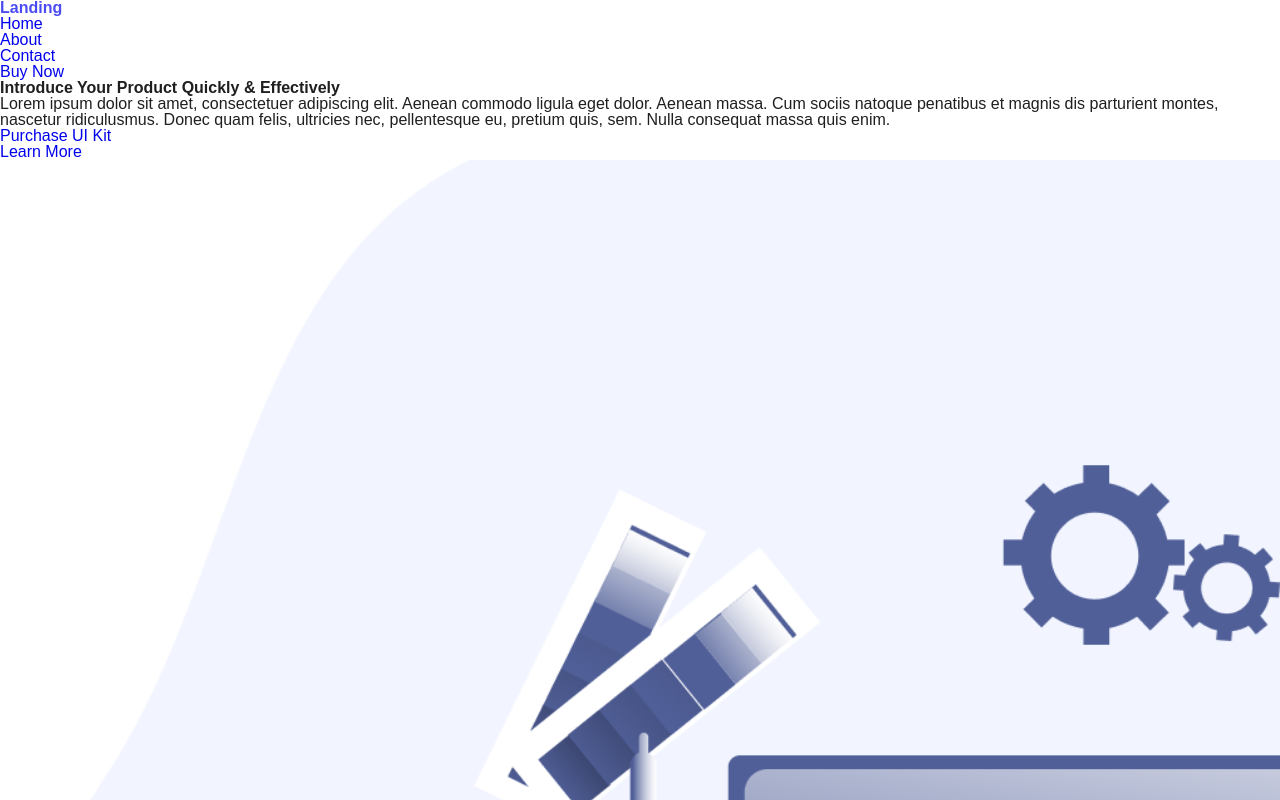
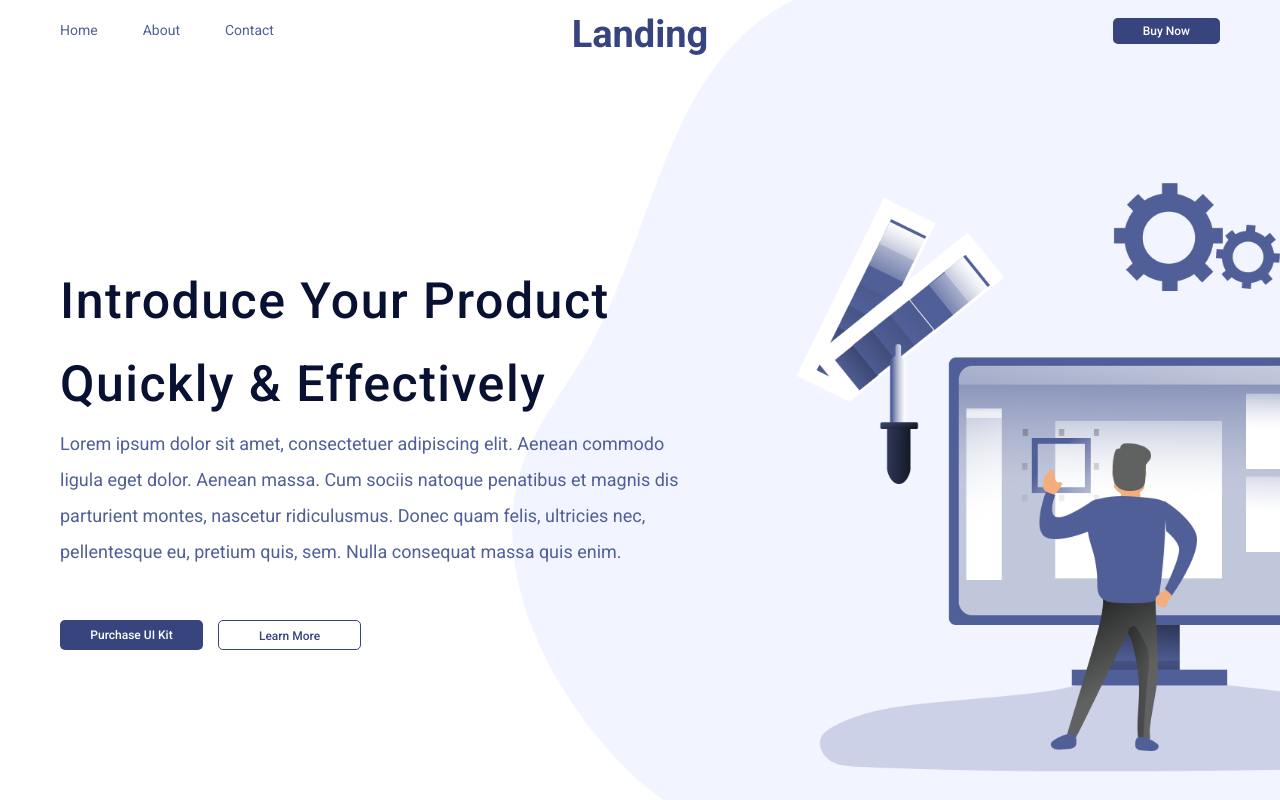
Before and after one commit to rkpg/practice_yaneya, a plain HTML site: page index.html in a window 1280 px wide. Shown: the top 800 px of the page. Drawn offline with Linux system fonts and the light colour scheme.

Commit message:
cssのheaderとtop_sectionをコーディングしました

```diff
--- a/assets/css/style.css
+++ b/assets/css/style.css
@@ -1,2 +1,114 @@
 @charset "utf-8";
 /* CSS Document */
+.header {
+  height: 60px;
+  width: 100%;
+  position: relative;
+}
+.header-content-wrapper {
+  max-width: 1160px;
+  margin: 0 auto;
+  display: flex;
+  justify-content: space-between;
+  align-items: center;
+  padding-top: 22px;
+}
+.menu_wrapper {
+  display: flex;
+  justify-content: space-around;
+}
+.menu_link {
+  font-family: "Roboto", sans-serif;
+  font-weight: 400;
+  padding-right: 45px;
+}
+.menu_link a {
+  color: #505F98;
+  font-size: 14px;
+}
+.header_logo {
+  font-family: "Roboto", sans-serif;
+  font-weight: 700;
+  font-size: 38px;
+  position: absolute;
+  top: 15px;
+  left: 50%;
+  transform: translate(-50%, 0);
+}
+.header_logo a {
+  color: #37447E;
+}
+.buy_btn a {
+  background-color: #37447E;
+  padding: 6px 30px;
+  color: #fff;
+  font-family: "Roboto", sans-serif;
+  font-weight: 500;
+  font-size: 12px;
+  border-radius: 5px;
+}
+.section-top-img_wrapper {
+  position: absolute;
+  top: 0;
+  right: 0;
+  width: 60%;
+  z-index: -1;
+}
+.section_top {
+  max-width: 1160px;
+  margin: 0 auto 200px;
+  padding-top: 200px;
+}
+.section-top_message h2 {
+  font-family: "Roboto", sans-serif;
+  font-weight: 500;
+  font-size: 50px;
+  color: #091133;
+  line-height: 1.66;
+  letter-spacing: 0.03em;
+}
+.section-top_message p {
+  font-family: "Roboto", sans-serif;
+  font-weight: 400;
+  font-size: 18px;
+  color: #505F98;
+  line-height: 2;
+}
+.section-top_wrapper {
+  display: flex;
+  flex-flow: wrap;
+}
+.section-top_message {
+  width: 50vw;
+}
+.section-top-btn_wrapper {
+  display: flex;
+  padding-top: 50px;
+}
+.top_btn {
+  margin-right: 15px;
+  width: 143px;
+  background-color: #37447E;
+  padding: 6px 0;
+  border-radius: 5px;
+  text-align: center;
+}
+.top_btn2 {
+  width: 143px;
+  border: 1px solid #37447E;
+  padding: 6px 0;
+  border-radius: 5px;
+  text-align: center;
+}
+.top_btn a {
+  color: #fff;
+  font-family: "Roboto", sans-serif;
+  font-weight: 500;
+  font-size: 12px;
+}
+.top_btn2 a {
+  color: #37447E;
+  font-family: "Roboto", sans-serif;
+  font-weight: 500;
+  font-size: 12px;
+}
--- a/index.html
+++ b/index.html
@@ -7,32 +7,36 @@
 <link rel="stylesheet" type="text/css" href="assets/css/reset.css">
 <link rel="stylesheet" type="text/css" href="assets/css/common.css">
 <link rel="stylesheet" type="text/css" href="assets/css/style.css">
+<link rel="preconnect" href="https://fonts.googleapis.com">
+<link rel="preconnect" href="https://fonts.gstatic.com" crossorigin>
+<link href="https://fonts.googleapis.com/css2?family=Bungee&family=Inter:wght@100..900&family=Roboto:ital,wght@0,100;0,300;0,400;0,500;0,700;0,900;1,100;1,300;1,400;1,500;1,700;1,900&display=swap" rel="stylesheet">
 </head>
 <body>
 <header class="header">
   <div class="header-content-wrapper">
-    <h1><a href="#">Landing</a></h1>
-    <nav>
-      <div>
+
+      <div class="menu_wrapper">
         <div class="menu_link"><a href="#">Home</a></div>
         <div class="menu_link"><a href="#">About</a></div>
         <div class="menu_link"><a href="#">Contact</a></div>
       </div>
+      <div class="header_logo"><h1><a href="#">Landing</a></h1></div>
       <div class="buy_btn"><a href="#">Buy Now</a></div>
-    </nav>
   </div><!--header-content-wrapper-->
+  <div class="section-top-img_wrapper"><img class="top-img" src="assets/img/designer_1.png" alt="top_img"></div>
 </header>
 <main class="main">
   <section class="section_top">
     <div class="section-top_wrapper">
-      <div class="section-top_image-message">
-        <h2>Introduce Your Product Quickly &amp; Effectively</h2>
+      <div class="section-top_message">
+        <h2>Introduce Your Product<br>Quickly &amp; Effectively</h2>
         <p>Lorem ipsum dolor sit amet, consectetuer adipiscing elit. Aenean commodo ligula eget dolor. Aenean massa. Cum sociis natoque penatibus et magnis dis parturient montes, nascetur ridiculusmus. Donec quam felis, ultricies nec, pellentesque eu, pretium quis, sem. Nulla consequat massa quis enim.</p>
+         <div class="section-top-btn_wrapper">
+            <div class="top_btn"><a href="#">Purchase UI Kit</a></div>
+            <div class="top_btn2"><a href="#">Learn More</a></div>
+        </div>
       </div>
-      <div class="section-top-btn_wrapper"></div>
-      <div class="top_btn"><a href="#">Purchase UI Kit</a></div>
-      <div class="top_btn2"><a href="#">Learn More</a></div>
-      <div class="section-second-img_wrapper"><img class="top-img" src="assets/img/designer_1.png" alt="top_img"></div>
+
     </div><!--section-top_wrapper-->
   </section>
   <section class="section_second">
@@ -87,26 +91,26 @@
 </main>
 <footer class="footer">
   <div class="footer-logo_wrapper">
+    <div class="footer_copyright"><small>&copy;2023 Yourcompany</small></div>
+    <div class="footer_logo"><h1><a href="#">Landing</a></h1></div>
+    <div class="footer_btn"><a href="#">Purchase Now</a></div>
+  </div>
 
-
-  </div>
   <div class="footer-content-wrapper">
     <nav class="site-map">
-      <ul class="site-map__main-links">
-        <li><a href="about.html">会社概要</a></li>
-        <li><a href="service.html">サービス</a></li>
-        <li><a href="news_list.html">ニュースリリース</a></li>
-        <li><a href="inquiry.html">お問い合わせ</a></li>
-      </ul>
-      <ul class="site-map__service-links">
-        <li><a href="" target="_blank">DHW スポーツ用品事業</a></li>
-        <li><a href=""  target="_blank">サプリメント事業</a></li>
-        <li><a href=""  target="_blank">SDGsへの取り組み</a></li>
-      </ul>
-    </nav>
-    <small class="footer__copyright">Copyright 20XX
-    DHW Company Inc.</small></div>
+      <div class="site-map__main-links">
+        <div><a href="#">Home</a></div>
+        <div><a href="#">About</a></div>
+        <div><a href="#">Contact</a></div>
+      </div>
+  </nav>
+     <div class="site-map__main-links">
+        <div><a href="#"><img class="sns_icon" src="assets/img/sns4.png" alt="sns4"></a></div>
+        <div><a href="#"><img class="sns_icon" src="assets/img/sns3.png" alt="sns4"></a></div>
+        <div><a href="#"><img class="sns_icon" src="assets/img/sns2.png" alt="sns4"></a></div>
+        <div><a href="#"><img class="sns_icon" src="assets/img/sns1.png" alt="sns5"></a></div>
+      </div>
+  </div><!--footer-content-wrapper-->
 </footer>
-
 </body>
 </html>
```
